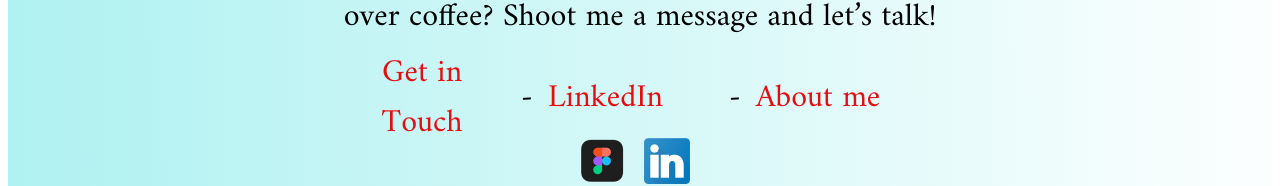
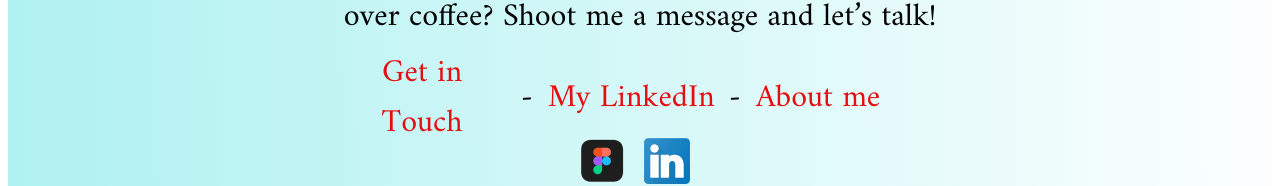
Before and after one commit to gorantlabindupriya/gorantlabindupriya.github.io, a plain HTML site: page index.html in a window 1280 px wide. Shown: the part 3047-3233 px from the top of the page. Drawn offline with Linux system fonts and the light colour scheme; a web font is replaced by a local one.

Commit message:
Update index.html

```diff
--- a/index.html
+++ b/index.html
@@ -84,7 +84,7 @@
         				<div class="interested-in-working">Interested in working together or looking to chat over coffee? Shoot me a message and let’s talk!</div>
         				<a class="get-in-touch" href="mailto:gorantlabindupriya@gmail.com" target="_blank">Get in Touch</a>
         				<div class="div">-</div>
-        				<a class="my-linkedin" href="https://www.linkedin.com/in/bindu-priya-gorantla/" target="_blank">LinkedIn</a>
+        				<a class="my-linkedin" href="https://www.linkedin.com/in/bindu-priya-gorantla/" target="_blank">My LinkedIn</a>
         				<div class="div1">-</div>
         				<div class="about-me" id="aboutMeText">About me</div>
       			</div>
```
